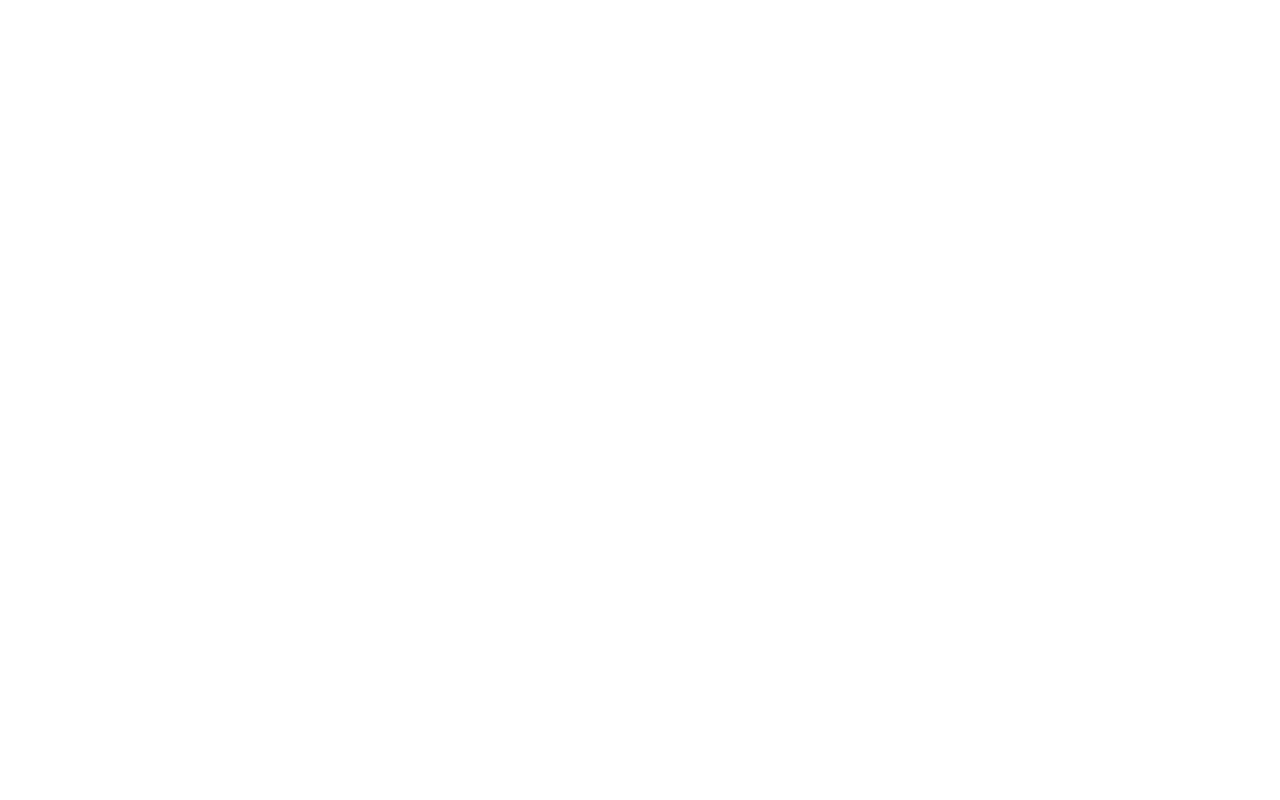
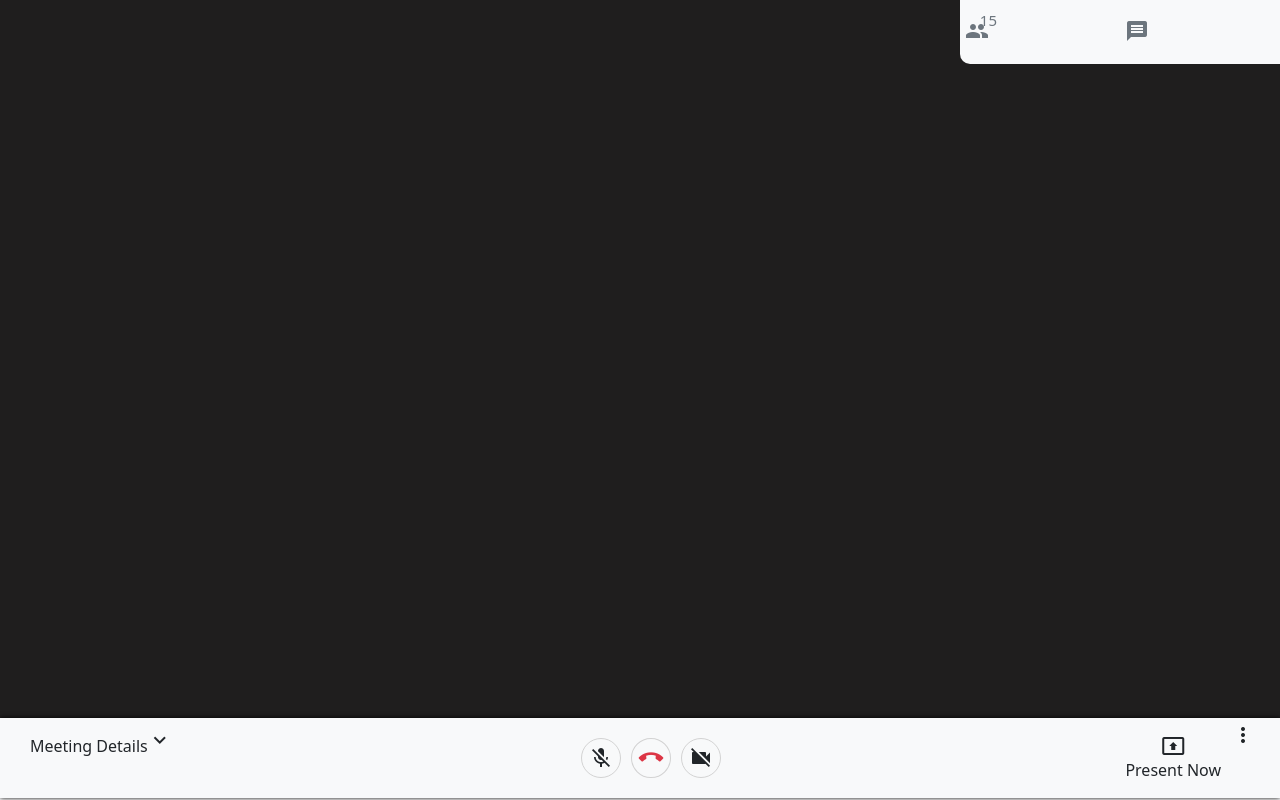
Before and after one commit to dinesh-gaire/meeting-webapp, a website: page index.html in a window 1280 px wide. Drawn offline with nearby package versions, Linux system fonts and the light colour scheme.

Commit message:
home page added

```diff
--- a/index.html
+++ b/index.html
@@ -0,0 +1,79 @@
+<!DOCTYPE html>
+<html lang="en">
+<head>
+  <meta charset="UTF-8">
+  <meta name="viewport" content="width=device-width, initial-scale=1.0">
+  <title>Video Conferencing App</title>
+  <link rel="stylesheet" href="public/assets/css/style.css">
+  <link rel="stylesheet" href="https://fonts.googleapis.com/icon?family=Material+Icons">
+  <link href="https://cdn.jsdelivr.net/npm/bootstrap@5.3.3/dist/css/bootstrap.min.css" rel="stylesheet" integrity="sha384-QWTKZyjpPEjISv5WaRU9OFeRpok6YctnYmDr5pNlyT2bRjXh0JMhjY6hW+ALEwIH" crossorigin="anonymous">
+</head>
+<body>
+  <main class="d-flex flex-column home-wrap">
+    <div class="g-top text-light">
+      <div class="top-remote-video-show-wrap d-flex">
+        <div id="meeting-container" class="w-75 d-none">
+          <div class="class-wrap" style="background-color: black;">
+            <div class="video-wrap" id="divUsers" style="display: flex; flex-wrap: wrap;">
+              <div id="me" class="userbox display-center flex-column">
+                <h2 class="display-center" style="font-size: 14px;"></h2>
+                <div class="display-center">
+                  <video autoplay muted id="localVideoPlayer"></video>
+                </div>
+              </div>
+              <div id="otherTemplate" class="userbox display-center flex-column" style="display: none;">
+                <h2 class="display-center" style="font-size: 14px;"></h2>
+                <div class="display-center">
+                  <video autoplay muted></video>
+                  <audio autoplay muted controls style="display: none;"></audio>
+                </div>
+              </div>
+            </div>
+          </div>
+        </div>
+      </div>
+      <div class="g-top-left bg-light text-secondary w-25 d-flex align-items-center justify-content-between pl-2 pr-2">
+        <div class="top-left-participant-wrap pt-2 cursor-pointer">
+          <div class="top-left-participant-icon">
+            <span class="material-icons">people</span>
+          </div>
+          <div class="top-left-participant-count">15</div>
+        </div>
+        <div class="top-left-chat-wrap pt-2 cursor-pointer">
+          <span class="material-icons">message</span>
+        </div>
+        <div class="top-left-time-wrap"></div>
+      </div>
+    </div>
+    <div class="g-bottom bg-light m-0 d-flex justify-content-between align-items-center">
+          <div class="bottom-left d-flex" style="height: 10vh;">
+            <div class="display-center cursor-pointer meeting-details-button">
+              Meeting Details<span class="material-icons">keyboard_arrow_down</span>
+            </div>
+          </div>
+          <div class="bottom-middle d-flex justify-content-center align-items-center" style="height: 10vh;">
+            <div class="mic-toggle-wrap action-icon-style display-center mr-2 cursor-pointer" id="miceMuteUnmute">
+              <span class="material-icons">mic_off</span>
+            </div>
+            <div class="end-call-wrap action-icon-style display-center mr-2 cursor-pointer">
+              <span class="material-icons text-danger">call</span>
+            </div>
+            <div class="video-toggle-wrap action-icon-style display-center cursor-pointer">
+              <span class="material-icons">videocam_off</span>
+            </div>
+          </div>
+          <div class="bottom-right d-flex justify-content-center align-items-center mr-3" style="height: 10vh;">
+            <div class="present-now-wrap d-flex flex-column justify-content-center align-items-center mr-5 cursor-pointer ">
+              <span class="material-icons">present_to_all</span>
+              <div>Present Now</div>
+            </div>
+            <div class="option-wrap cursor-pointer display-center" style="height: 10vh; position: relative;">
+              <div class="option-icon">
+                <div class="material-icons">more_vert</div>
+              </div>
+            </div>
+          </div>
+    </div>
+  </main>
+</body>
+</html>
--- a/public/assets/css/style.css
+++ b/public/assets/css/style.css
@@ -131,3 +131,88 @@
   footer p {
     font-size: 0.9rem;
   }
+
+  /* index page */
+  .home-wrap{
+    background-color: rgb(31, 30, 30);
+  }
+
+  /* Index page */
+
+  .home-wrap{
+    background-color: rgb(31, 30, 30);
+  }
+
+  .g-top{
+    height:89.8vh;
+    position: relative;
+  }
+
+  .video-wrap{
+    height: 600px;
+  }
+
+  .video-wrap>*{
+    flex: 1 1 250px;
+    border: 1px solid white;
+  }
+
+  .g-top-left{
+    position: absolute;
+    right: 0;
+    height: 8vh;
+    top: 0;
+    border-bottom-left-radius: 10px;
+  }
+
+  .top-left-participant-wrap{
+    position: relative;
+
+  }
+
+  .cursor-pointer{
+    cursor: pointer;
+    padding: 5px;
+  }
+
+  .cursor-pointer:hover{
+    cursor: pointer;
+    padding: 5px;
+    background-color: rgb(226, 225, 225);
+    border-radius: 5px;
+  }
+
+  .top-left-participant-count{
+    position: absolute;
+    top: -2px;
+    right: -3px;
+    font-size: 15px;
+  }
+
+  .g-bottom{
+    padding: 0 20px;
+    box-shadow: 0 0 5px black;
+    z-index: 2;
+  }
+
+  .bottom-left{
+    position: relative;
+    padding: 5px;
+  }
+
+  .action-icon-style{
+    font-size: 8px !important;
+    height: 40px;
+    width: 40px;
+    border: 1px solid lightgray;
+    border-radius: 50%;
+    display: flex;
+    justify-content: center;
+    align-items: center;
+    margin: 5px;
+  }
+
+  .end-call-wrap{
+    -ms-transform: rotate(135deg);
+    transform: rotate(135deg);
+  }
```
